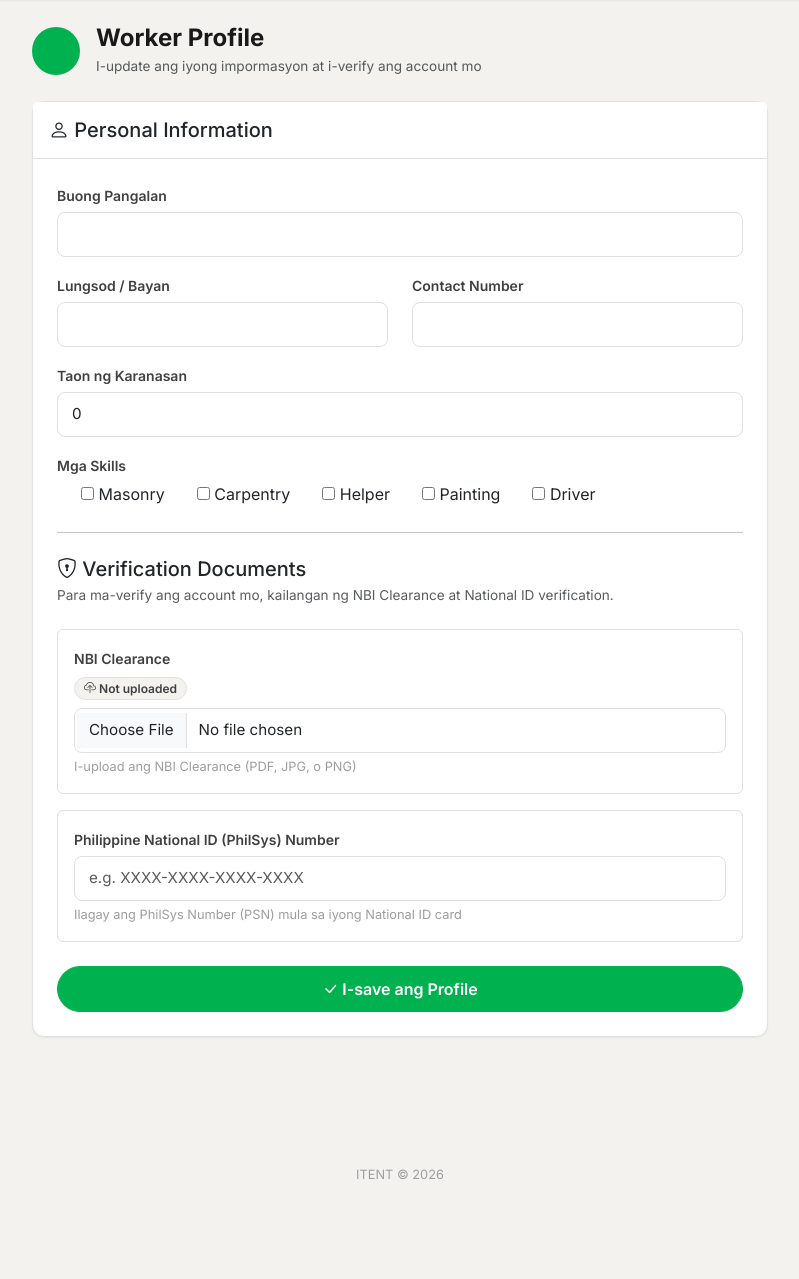
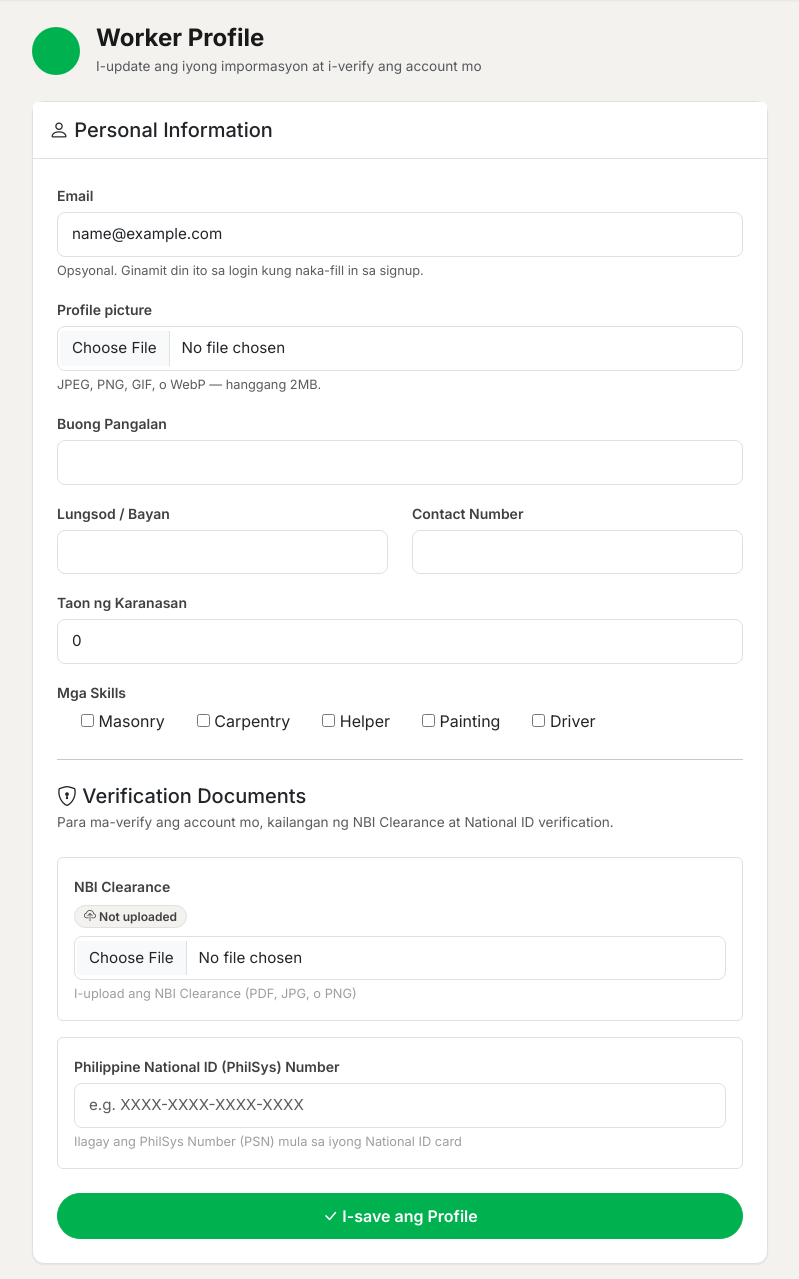
Before and after one commit to jazmin1110/ITENT-15x, a Django app: page /accounts/worker-profile/ in a window 1280 px wide. Shown: the part 53-1332 px from the top of the page, without its empty margins (240-1039 px from the left). Before the commit the page ends 1232 px from the top, so only its background shows below. Run offline with Django 4.2, Linux system fonts and the light colour scheme; the visitor is signed in with stand-in values (Sample User, id 1).

Commit message:
profile page updates

```diff
--- a/accounts/admin.py
+++ b/accounts/admin.py
@@ -8,7 +8,7 @@ class CustomUserAdmin(UserAdmin):
     list_display = ['phone_number', 'email', 'role', 'is_active', 'username']
     list_filter = ['role', 'is_active']
     fieldsets = UserAdmin.fieldsets + (
-        ('Role & Phone', {'fields': ('role', 'phone_number')}),
+        ('Role & Phone', {'fields': ('role', 'phone_number', 'avatar')}),
     )
 
 
--- a/accounts/forms.py
+++ b/accounts/forms.py
@@ -8,6 +8,25 @@ from django.core.exceptions import ValidationError as DjangoValidationError
 from .models import User, WorkerProfile, EmployerProfile
 
 PH_PHONE_RE = re.compile(r'^(09\d{9}|\+639\d{9})$')
+
+AVATAR_MAX_BYTES = 2 * 1024 * 1024
+
+
+def clean_profile_email(email: str, user: User | None) -> str:
+    """Validate optional profile email; enforce uniqueness excluding current user."""
+    email = (email or '').strip()
+    if not email:
+        return ''
+    try:
+        validate_email(email)
+    except DjangoValidationError:
+        raise forms.ValidationError('Invalid na email address. Suriin at subukan ulit.')
+    qs = User.objects.filter(email=email)
+    if user and user.pk:
+        qs = qs.exclude(pk=user.pk)
+    if qs.exists():
+        raise forms.ValidationError('Ginagamit na ang email na ito.')
+    return email
 
 
 class SignUpForm(UserCreationForm):
@@ -81,6 +100,23 @@ class WorkerProfileForm(forms.ModelForm):
         widget=forms.CheckboxSelectMultiple,
         required=True
     )
+    email = forms.EmailField(
+        required=False,
+        widget=forms.EmailInput(attrs={
+            'class': 'form-control',
+            'placeholder': 'optional@email.com',
+            'autocomplete': 'email',
+        }),
+        label='Email',
+    )
+    avatar = forms.ImageField(
+        required=False,
+        widget=forms.FileInput(attrs={
+            'class': 'form-control',
+            'accept': 'image/jpeg,image/png,image/gif,image/webp',
+        }),
+        label='Profile picture',
+    )
 
     class Meta:
         model = WorkerProfile
@@ -91,7 +127,7 @@ class WorkerProfileForm(forms.ModelForm):
         widgets = {
             'full_name': forms.TextInput(attrs={'class': 'form-control'}),
             'city': forms.TextInput(attrs={'class': 'form-control'}),
-            'contact_number': forms.TextInput(attrs={'class': 'form-control'}),
+            'contact_number': forms.TextInput(attrs={'class': 'form-control', 'autocomplete': 'tel'}),
             'years_experience': forms.NumberInput(attrs={'class': 'form-control', 'min': 0}),
             'doc_nbi_clearance': forms.ClearableFileInput(attrs={'class': 'form-control', 'accept': '.pdf,.jpg,.jpeg,.png'}),
             'national_id_number': forms.TextInput(attrs={'class': 'form-control', 'placeholder': 'e.g. XXXX-XXXX-XXXX-XXXX'}),
@@ -101,9 +137,51 @@ class WorkerProfileForm(forms.ModelForm):
             'national_id_number': 'Philippine National ID (PhilSys) Number',
         }
 
+    def __init__(self, *args, user=None, **kwargs):
+        self.user = user
+        super().__init__(*args, **kwargs)
+        if user:
+            self.fields['email'].initial = user.email or ''
+            if self._should_prefill_contact():
+                self.fields['contact_number'].initial = user.phone_number
+
+    def _should_prefill_contact(self):
+        if not self.instance or not self.instance.pk:
+            return True
+        return not (self.instance.contact_number or '').strip()
+
+    def clean_email(self):
+        return clean_profile_email(self.cleaned_data.get('email', ''), self.user)
+
+    def clean_avatar(self):
+        f = self.cleaned_data.get('avatar')
+        if not f:
+            return f
+        if f.size > AVATAR_MAX_BYTES:
+            raise forms.ValidationError('Masyadong malaki ang larawan (max 2MB).')
+        return f
+
 
 class EmployerProfileForm(forms.ModelForm):
     """Form for employer profile details."""
+    email = forms.EmailField(
+        required=False,
+        widget=forms.EmailInput(attrs={
+            'class': 'form-control',
+            'placeholder': 'optional@email.com',
+            'autocomplete': 'email',
+        }),
+        label='Email',
+    )
+    avatar = forms.ImageField(
+        required=False,
+        widget=forms.FileInput(attrs={
+            'class': 'form-control',
+            'accept': 'image/jpeg,image/png,image/gif,image/webp',
+        }),
+        label='Profile picture',
+    )
+
     class Meta:
         model = EmployerProfile
         fields = [
@@ -115,7 +193,7 @@ class EmployerProfileForm(forms.ModelForm):
             'company_name': forms.TextInput(attrs={'class': 'form-control'}),
             'city': forms.TextInput(attrs={'class': 'form-control'}),
             'contact_person': forms.TextInput(attrs={'class': 'form-control'}),
-            'contact_number': forms.TextInput(attrs={'class': 'form-control'}),
+            'contact_number': forms.TextInput(attrs={'class': 'form-control', 'autocomplete': 'tel'}),
             'doc_sec_dti': forms.ClearableFileInput(attrs={'class': 'form-control', 'accept': '.pdf,.jpg,.jpeg,.png'}),
             'doc_barangay_clearance': forms.ClearableFileInput(attrs={'class': 'form-control', 'accept': '.pdf,.jpg,.jpeg,.png'}),
             'doc_mayors_permit': forms.ClearableFileInput(attrs={'class': 'form-control', 'accept': '.pdf,.jpg,.jpeg,.png'}),
@@ -129,3 +207,21 @@ class EmployerProfileForm(forms.ModelForm):
             'doc_bir': 'BIR Registration',
             'doc_employer_registrations': 'Employer Registrations (SSS, PhilHealth, Pag-IBIG)',
         }
+
+    def __init__(self, *args, user=None, **kwargs):
+        self.user = user
+        super().__init__(*args, **kwargs)
+        self.fields['contact_number'].label = 'Company contact number'
+        if user:
+            self.fields['email'].initial = user.email or ''
+
+    def clean_email(self):
+        return clean_profile_email(self.cleaned_data.get('email', ''), self.user)
+
+    def clean_avatar(self):
+        f = self.cleaned_data.get('avatar')
+        if not f:
+            return f
+        if f.size > AVATAR_MAX_BYTES:
+            raise forms.ValidationError('Masyadong malaki ang larawan (max 2MB).')
+        return f
--- a/accounts/models.py
+++ b/accounts/models.py
@@ -12,6 +12,7 @@ class User(AbstractUser):
     ]
     role = models.CharField(max_length=20, choices=ROLE_CHOICES, default='worker')
     phone_number = models.CharField(max_length=20, unique=True)
+    avatar = models.ImageField(upload_to='avatars/', blank=True)
 
     def get_average_rating(self):
         avg = self.ratings_received.aggregate(avg=Avg('score'))['avg']
--- a/accounts/views.py
+++ b/accounts/views.py
@@ -1,11 +1,15 @@
+import os
+
+from django.core.files.base import ContentFile
 from django.shortcuts import render, redirect, get_object_or_404
 from django.contrib.auth import login
 from django.contrib.auth.decorators import login_required
 from django.contrib.auth.views import LoginView
 from django.contrib import messages
+from django.db import transaction
 from .decorators import staff_member_required
 from .forms import SignUpForm, WorkerProfileForm, EmployerProfileForm
-from .models import WorkerProfile, EmployerProfile
+from .models import User, WorkerProfile, EmployerProfile
 from .permissions import is_platform_admin
 
 
@@ -66,22 +70,46 @@ def worker_profile(request):
         profile = None
 
     if request.method == 'POST':
-        form = WorkerProfileForm(request.POST, request.FILES, instance=profile)
+        form = WorkerProfileForm(
+            request.POST, request.FILES, instance=profile, user=request.user,
+        )
         if form.is_valid():
-            profile = form.save(commit=False)
-            profile.user = request.user
-            if profile.verification_status == 'rejected':
-                profile.verification_status = 'not_submitted'
-                profile.rejection_reason = ''
-            profile.save()
-            messages.success(request, 'Profile updated!')
+            with transaction.atomic():
+                profile = form.save(commit=False)
+                profile.user = request.user
+                if profile.verification_status == 'rejected':
+                    profile.verification_status = 'not_submitted'
+                    profile.rejection_reason = ''
+                profile.save()
+                user = User.objects.get(pk=request.user.pk)
+                user.email = form.cleaned_data.get('email') or ''
+                avatar_flag = form.cleaned_data.get('avatar')
+                upload = request.FILES.get('avatar')
+                if avatar_flag is False:
+                    if user.avatar:
+                        user.avatar.delete(save=False)
+                    user.avatar = ''
+                elif upload:
+                    if hasattr(upload, 'seek'):
+                        upload.seek(0)
+                    user.avatar.save(
+                        os.path.basename(upload.name or 'avatar.jpg'),
+                        ContentFile(upload.read()),
+                        save=False,
+                    )
+                user.save()
+            messages.success(request, 'Na-save ang profile!')
+            request.session['profile_saved_cta'] = 'worker'
             return redirect('worker_profile')
     else:
-        form = WorkerProfileForm(instance=profile)
+        form = WorkerProfileForm(instance=profile, user=request.user)
+
+    show_profile_cta = request.session.pop('profile_saved_cta', None) == 'worker'
 
     return render(request, 'accounts/worker_profile.html', {
         'form': form,
         'profile': profile,
+        'show_profile_cta': show_profile_cta,
     })
 
 
@@ -98,22 +126,46 @@ def employer_profile(request):
         profile = None
 
     if request.method == 'POST':
-        form = EmployerProfileForm(request.POST, request.FILES, instance=profile)
+        form = EmployerProfileForm(
+            request.POST, request.FILES, instance=profile, user=request.user,
+        )
         if form.is_valid():
-            profile = form.save(commit=False)
-            profile.user = request.user
-            if profile.verification_status == 'rejected':
-                profile.verification_status = 'not_submitted'
-                profile.rejection_reason = ''
-            profile.save()
-            messages.success(request, 'Profile updated!')
+            with transaction.atomic():
+                profile = form.save(commit=False)
+                profile.user = request.user
+                if profile.verification_status == 'rejected':
+                    profile.verification_status = 'not_submitted'
+                    profile.rejection_reason = ''
+                profile.save()
+                user = User.objects.get(pk=request.user.pk)
+                user.email = form.cleaned_data.get('email') or ''
+                avatar_flag = form.cleaned_data.get('avatar')
+                upload = request.FILES.get('avatar')
+                if avatar_flag is False:
+                    if user.avatar:
+                        user.avatar.delete(save=False)
+                    user.avatar = ''
+                elif upload:
+                    if hasattr(upload, 'seek'):
+                        upload.seek(0)
+                    user.avatar.save(
+                        os.path.basename(upload.name or 'avatar.jpg'),
+                        ContentFile(upload.read()),
+                        save=False,
+                    )
+                user.save()
+            messages.success(request, 'Na-save ang profile!')
+            request.session['profile_saved_cta'] = 'employer'
             return redirect('employer_profile')
     else:
-        form = EmployerProfileForm(instance=profile)
+        form = EmployerProfileForm(instance=profile, user=request.user)
+
+    show_profile_cta = request.session.pop('profile_saved_cta', None) == 'employer'
 
     return render(request, 'accounts/employer_profile.html', {
         'form': form,
         'profile': profile,
+        'show_profile_cta': show_profile_cta,
     })
 
 
--- a/itent/settings.py
+++ b/itent/settings.py
@@ -131,6 +131,9 @@ STATIC_URL = "static/"
 STATICFILES_DIRS = [BASE_DIR / "static"]
 STATIC_ROOT = BASE_DIR / "staticfiles"
 STORAGES = {
+    "default": {
+        "BACKEND": "django.core.files.storage.FileSystemStorage",
+    },
     "staticfiles": {
         "BACKEND": "whitenoise.storage.CompressedManifestStaticFilesStorage",
     },
--- a/static/css/base.css
+++ b/static/css/base.css
@@ -121,8 +121,6 @@ a:hover {
 }
 
 .user-avatar {
-  width: 32px;
-  height: 32px;
   border-radius: 50%;
   background: var(--green-500);
   color: var(--white);
@@ -130,8 +128,26 @@ a:hover {
   align-items: center;
   justify-content: center;
   font-weight: 700;
+  text-transform: uppercase;
+  flex-shrink: 0;
+}
+.user-avatar--sm {
+  width: 32px;
+  height: 32px;
   font-size: 0.8rem;
-  text-transform: uppercase;
+}
+.user-avatar--lg {
+  width: 48px;
+  height: 48px;
+  font-size: 1.2rem;
+}
+.user-avatar--photo {
+  object-fit: cover;
+  padding: 0;
+  border: 2px solid var(--color-border);
+}
+.user-avatar--employer-fallback {
+  background: var(--blue-500);
 }
 
 /* ---- Cards ---- */
--- a/templates/accounts/worker_profile.html
+++ b/templates/accounts/worker_profile.html
@@ -6,9 +6,7 @@
 <div class="row justify-content-center">
   <div class="col-md-10 col-lg-8">
     <div class="page-header d-flex align-items-center gap-3 mb-4">
-      <div class="user-avatar" style="width:48px;height:48px;font-size:1.2rem;">
-        {{ user.phone_number|make_list|first }}
-      </div>
+      {% include 'partials/user_avatar.html' with size='lg' %}
       <div>
         <h2 class="mb-0">Worker Profile</h2>
         <span class="text-muted" style="font-size:0.85rem;">I-update ang iyong impormasyon at i-verify ang account mo</span>
@@ -42,6 +40,20 @@
       </div>
     {% endif %}
 
+    {% if show_profile_cta %}
+      <div class="alert alert-primary alert-dismissible fade show d-flex flex-column flex-md-row align-items-md-center gap-3 mb-4" role="alert">
+        <div class="flex-grow-1">
+          <i class="bi bi-briefcase me-2"></i>
+          <strong>Sunod na hakbang:</strong> Maghanap ng trabahong babagay sa iyo.
+        </div>
+        <div class="d-flex flex-wrap gap-2">
+          <a href="{% url 'job_list' %}" class="btn btn-primary btn-sm"><i class="bi bi-search"></i> Tingnan ang mga trabaho</a>
+          <a href="{% url 'worker_applications' %}" class="btn btn-outline-primary btn-sm"><i class="bi bi-file-earmark-text"></i> Mga application ko</a>
+        </div>
+        <button type="button" class="btn-close" data-bs-dismiss="alert" aria-label="Close"></button>
+      </div>
+    {% endif %}
+
     <div class="card mb-4">
       <div class="card-header py-3" style="background:var(--color-surface);border-bottom:1px solid var(--color-border);">
         <h5 class="mb-0"><i class="bi bi-person"></i> Personal Information</h5>
@@ -49,6 +61,20 @@
       <div class="card-body p-4">
         <form method="post" enctype="multipart/form-data">
           {% csrf_token %}
+
+          <div class="mb-3">
+            <label for="id_email" class="form-label">Email</label>
+            {{ form.email }}
+            {% if form.email.errors %}<div class="text-danger small mt-1">{{ form.email.errors.0 }}</div>{% endif %}
+            <small class="form-text text-muted">Opsyonal. Ginamit din ito sa login kung naka-fill in sa signup.</small>
+          </div>
+
+          <div class="mb-3">
+            <label for="id_avatar" class="form-label">Profile picture</label>
+            {{ form.avatar }}
+            {% if form.avatar.errors %}<div class="text-danger small mt-1">{{ form.avatar.errors.0 }}</div>{% endif %}
+            <small class="form-text text-muted">JPEG, PNG, GIF, o WebP — hanggang 2MB.</small>
+          </div>
 
           <div class="mb-3">
             <label for="id_full_name" class="form-label">Buong Pangalan</label>
--- a/templates/partials/navbar.html
+++ b/templates/partials/navbar.html
@@ -64,7 +64,7 @@
       <ul class="navbar-nav align-items-center">
         {% if user.is_authenticated %}
           <li class="nav-item d-flex align-items-center me-2">
-            <span class="user-avatar">{{ user.phone_number|make_list|first }}</span>
+            {% include 'partials/user_avatar.html' %}
             <span class="nav-link pe-0 ps-2">{{ user.phone_number }}</span>
           </li>
           <li class="nav-item">
--- /dev/null
+++ b/templates/partials/user_avatar.html
@@ -0,0 +1,5 @@
+{% if user.avatar %}
+  <img src="{{ user.avatar.url }}" alt="" class="user-avatar user-avatar--photo{% if size == 'lg' %} user-avatar--lg{% else %} user-avatar--sm{% endif %}">
+{% else %}
+  <span class="user-avatar{% if size == 'lg' %} user-avatar--lg{% else %} user-avatar--sm{% endif %}{% if extra_class %} {{ extra_class }}{% endif %}">{{ user.phone_number|make_list|first }}</span>
+{% endif %}
```
Also changed, not shown: accounts/tests.py (+170 -1 lines), templates/accounts/employer_profile.html (+38 -4 lines), accounts/migrations/0007_user_avatar.py (added).
